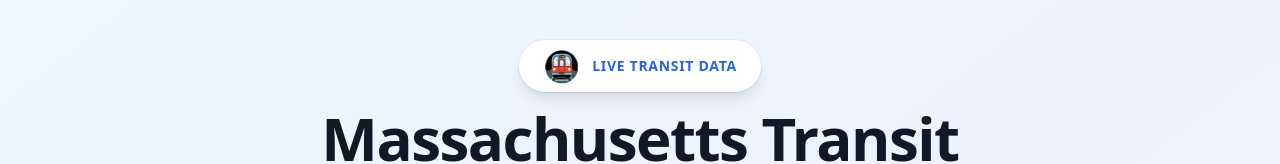
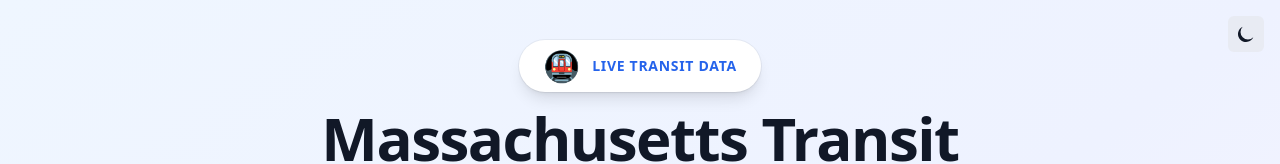
Before and after one commit to LifestreamX/massachusetts-transport-optimizer, a Next.js app: page / in a window 1280 px wide. Shown: the top 164 px of the page. Built offline with nearby package versions, Linux system fonts and the light colour scheme.

Commit message:
feat: add dark-mode toggle (client) and globals.css updates

```diff
--- a/app/globals.css
+++ b/app/globals.css
@@ -14,10 +14,21 @@
   }
 }
 
+/* Support class-based dark mode toggle */
+.dark {
+  --background: #0a0a0a;
+  --foreground: #ededed;
+}
+
 body {
   color: var(--foreground);
   background: var(--background);
   font-family: Arial, Helvetica, sans-serif;
+}
+
+/* smooth color transitions */
+body {
+  transition: background-color 160ms ease, color 160ms ease;
 }
 
 @layer utilities {
--- a/app/layout.tsx
+++ b/app/layout.tsx
@@ -1,6 +1,7 @@
 import type { Metadata } from 'next';
 import { Inter } from 'next/font/google';
 import './globals.css';
+import DarkModeToggle from '@/components/DarkModeToggle';
 
 const inter = Inter({ subsets: ['latin'], variable: '--font-inter' });
 
@@ -18,9 +19,14 @@ export default function RootLayout({
   return (
     <html lang='en'>
       <body
-        className={`${inter.variable} font-sans antialiased bg-gray-50 text-gray-900`}
+        className={`${inter.variable} font-sans antialiased bg-gray-50 text-gray-900 relative`}
       >
-        {children}
+        <div className="min-h-screen">
+          <div className="fixed top-4 right-4 z-50">
+            <DarkModeToggle />
+          </div>
+          {children}
+        </div>
       </body>
     </html>
   );
--- /dev/null
+++ b/components/DarkModeToggle.tsx
@@ -0,0 +1,53 @@
+"use client";
+
+import { useEffect, useState } from "react";
+
+export default function DarkModeToggle() {
+  const [theme, setTheme] = useState<"light" | "dark">("light");
+
+  useEffect(() => {
+    try {
+      const stored = localStorage.getItem("theme");
+      if (stored === "dark" || (!stored && window.matchMedia('(prefers-color-scheme: dark)').matches)) {
+        document.documentElement.classList.add("dark");
+        setTheme("dark");
+      } else {
+        document.documentElement.classList.remove("dark");
+        setTheme("light");
+      }
+    } catch (e) {
+      // ignore
+    }
+  }, []);
+
+  const toggle = () => {
+    const next = theme === "dark" ? "light" : "dark";
+    try {
+      if (next === "dark") document.documentElement.classList.add("dark");
+      else document.documentElement.classList.remove("dark");
+      localStorage.setItem("theme", next);
+    } catch (e) {
+      // ignore
+    }
+    setTheme(next);
+  };
+
+  return (
+    <button
+      onClick={toggle}
+      aria-label={theme === "dark" ? "Switch to light mode" : "Switch to dark mode"}
+      title={theme === "dark" ? "Light" : "Dark"}
+      className="p-2 rounded-md bg-gray-200/60 dark:bg-gray-800/60 hover:bg-gray-200 dark:hover:bg-gray-700 transition"
+    >
+      {theme === "dark" ? (
+        <svg xmlns="http://www.w3.org/2000/svg" className="h-5 w-5" viewBox="0 0 20 20" fill="currentColor">
+          <path d="M10 2a1 1 0 011 1v1a1 1 0 11-2 0V3a1 1 0 011-1zM10 16a1 1 0 011 1v1a1 1 0 11-2 0v-1a1 1 0 011-1zM4.22 4.22a1 1 0 011.42 0l.7.7a1 1 0 11-1.42 1.42l-.7-.7a1 1 0 010-1.42zM14.66 14.66a1 1 0 011.42 0l.7.7a1 1 0 11-1.42 1.42l-.7-.7a1 1 0 010-1.42zM2 10a1 1 0 011-1h1a1 1 0 110 2H3a1 1 0 01-1-1zM16 10a1 1 0 011-1h1a1 1 0 110 2h-1a1 1 0 01-1-1zM4.22 15.78a1 1 0 010-1.42l.7-.7a1 1 0 011.42 1.42l-.7.7a1 1 0 01-1.42 0zM14.66 5.34a1 1 0 010-1.42l.7-.7a1 1 0 011.42 1.42l-.7.7a1 1 0 01-1.42 0z" />
+        </svg>
+      ) : (
+        <svg xmlns="http://www.w3.org/2000/svg" className="h-5 w-5" viewBox="0 0 20 20" fill="currentColor">
+          <path d="M17.293 13.293A8 8 0 116.707 2.707a7 7 0 1010.586 10.586z" />
+        </svg>
+      )}
+    </button>
+  );
+}
```
